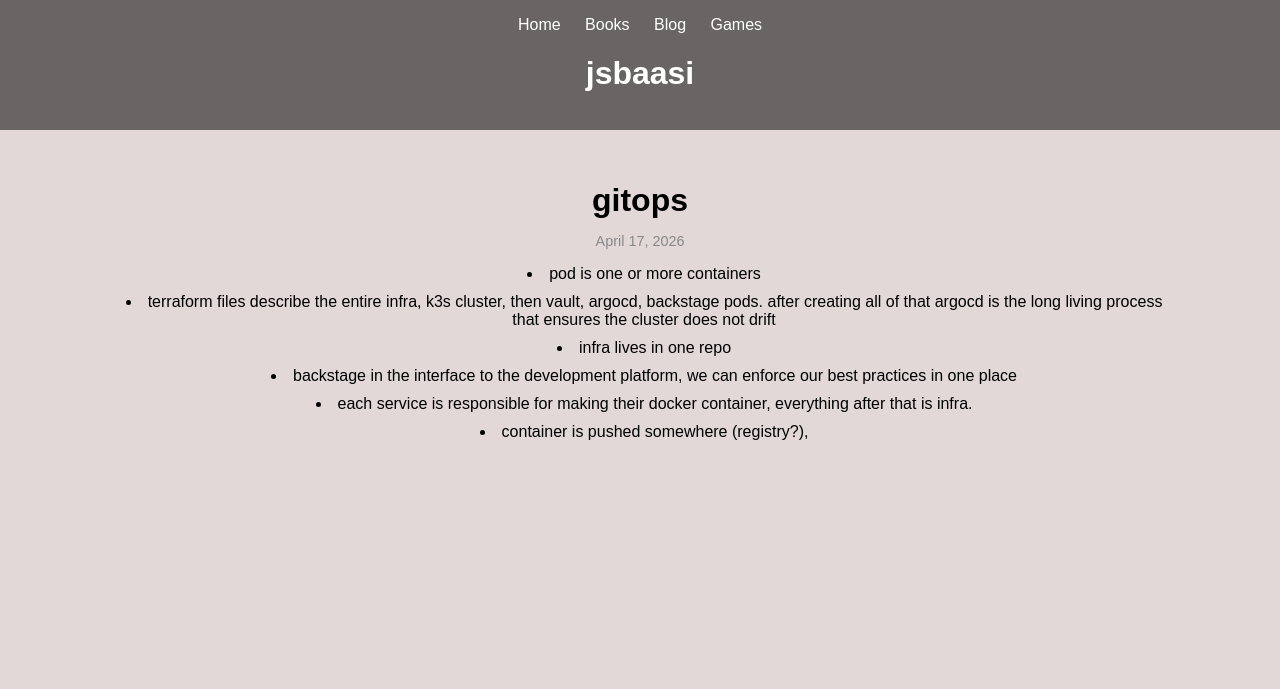
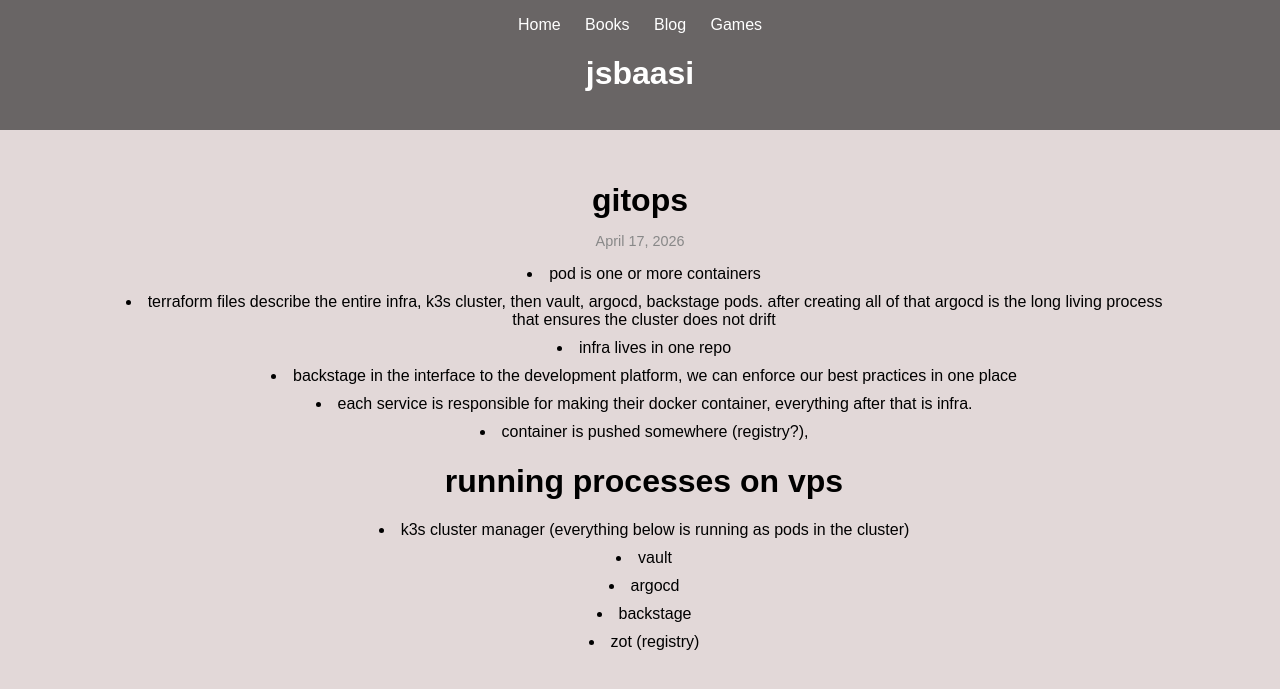
Before and after one commit to jsbaasi/jsbaasi.github.io, a Jekyll site: the page built from _posts/2026-04-17-gitops.md, in a window 1280 px wide. Shown: the top 689 px of the page. Built offline with Jekyll 4.4.1, drawn with Linux system fonts in a browser that asks for light colours.

Commit message:
vault backup: 2026-04-17 20:52:24

```diff
--- a/_posts/2026-04-17-gitops.md
+++ b/_posts/2026-04-17-gitops.md
@@ -11,3 +11,9 @@ permalink: /gitops/
 - backstage in the interface to the development platform, we can enforce our best practices in one place
 - each service is responsible for making their docker container, everything after that is infra.
 - container is pushed somewhere (registry?),
+# running processes on vps
+- k3s cluster manager (everything below is running as pods in the cluster)
+- vault
+- argocd
+- backstage
+- zot (registry)
```
